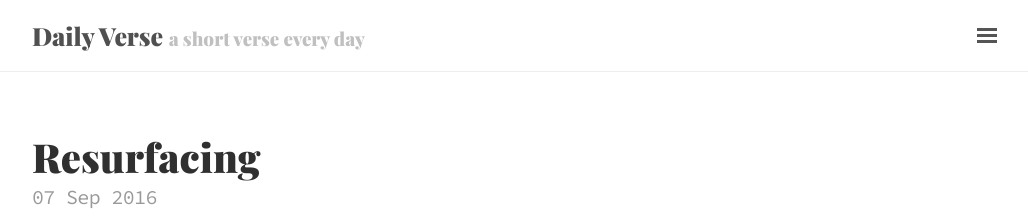
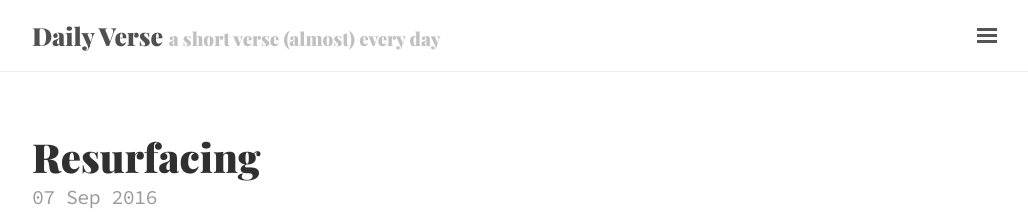
Before and after one commit to rossbernet/daily-verse, a Jekyll site: the page built from index.html, in a window 1280 px wide and 900 px high. Shown: the top 221 px of the window, without its empty margins (248-1276 px from the left). Built offline with Jekyll 4.4.1, drawn with Linux system fonts in a browser that asks for light colours; the list of posts is cut into pages by our own code.

Commit message:
Every day is difficult, almost is manageable

```diff
--- a/_config.yml
+++ b/_config.yml
@@ -5,7 +5,7 @@ permalink:           /:year-:month-:day.html
 
 # Setup
 title:               Daily Verse
-tagline:             'a short verse every day'
+tagline:             'a short verse (almost) every day'
 description:         'Made by <a href="https://twitter.com/rajadain" target="_blank">@rajadain</a>.'
 url:                 https://rajadain.github.io/
 baseurl:             '/daily-verse'
```
